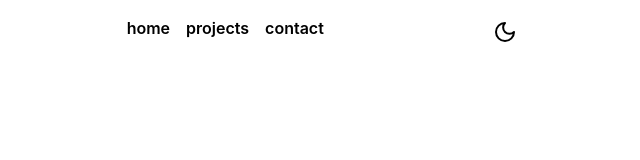
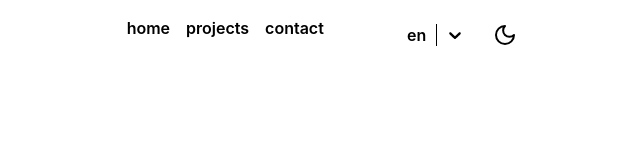
Before and after one commit to guilhermepereira2917/portfolio, a React (Vite) app: page / in a window 1280 px wide. Shown: the top 160 px of the page, without its empty margins (316-956 px from the left). Built offline with nearby package versions, Linux system fonts and the light colour scheme.

Commit message:
add language select component

```diff
--- a/package.json
+++ b/package.json
@@ -14,7 +14,8 @@
     "lucide-react": "^0.479.0",
     "postcss": "^8.5.3",
     "react": "^19.0.0",
-    "react-dom": "^19.0.0"
+    "react-dom": "^19.0.0",
+    "react-select": "^5.10.1"
   },
   "devDependencies": {
     "@eslint/js": "^9.21.0",
--- a/src/App.tsx
+++ b/src/App.tsx
@@ -1,4 +1,4 @@
-import Header from "./Header"
+import Header from "./components/Header"
 
 export default function App() {
   return (
--- a/src/Header.tsx
+++ /dev/null
@@ -1,24 +0,0 @@
-import { Moon, Sun } from "lucide-react";
-import { ReactNode } from "react";
-import useTheme from "./useTheme";
-
-export default function Header(): ReactNode {
-  const [theme, toggleTheme] = useTheme()
-
-  const changeThemeButtonsClassname = "text-primary-text"
-
-  return (
-    <header className="w-full flex justify-between p-4 text-secondary-text font-semibold">
-      <div className="flex gap-4">
-        <nav>home</nav>
-        <nav>projects</nav>
-        <nav>contact</nav>
-      </div>
-      <div>
-        <button onClick={toggleTheme} className="cursor-pointer p-1 rounded hover:bg-hover">
-          {theme === "dark" ? <Sun className={changeThemeButtonsClassname} /> : <Moon className={changeThemeButtonsClassname} />}
-        </button>
-      </div>
-    </header>
-  )
-}
--- /dev/null
+++ b/src/components/Header.tsx
@@ -0,0 +1,19 @@
+import { ReactNode } from "react";
+import ThemeSelector from "./ThemeSelector";
+import LanguageSelector from "./LanguageSelector";
+
+export default function Header(): ReactNode {
+  return (
+    <header className="w-full flex justify-between p-4 text-secondary-text font-semibold">
+      <div className="flex gap-4">
+        <nav>home</nav>
+        <nav>projects</nav>
+        <nav>contact</nav>
+      </div>
+      <div className="flex gap-4">
+        <LanguageSelector />
+        <ThemeSelector />
+      </div>
+    </header>
+  )
+}
--- /dev/null
+++ b/src/components/LanguageSelector.tsx
@@ -0,0 +1,51 @@
+import { ReactNode } from 'react';
+import Select, { StylesConfig } from "react-select";
+
+const options = [
+  { value: 'en', label: 'en', fixed: true },
+  { value: 'pt', label: 'pt' },
+]
+
+const customStyle: StylesConfig = {
+  control: (styles, { isFocused }) => ({
+    ...styles,
+    backgroundColor: isFocused ? "var(--hover)" : "var(--background)",
+    border: isFocused ? "1px solid var(--secondary-text)" : "1px solid var(--hover)",
+    boxShadow: "none",
+    "&:hover": {
+      border: "1px solid var(--secondary-text)",
+      boxShadow: "none"
+    }
+  }),
+  singleValue: (styles) => ({
+    ...styles,
+    color: "var(--primary-text)",
+  }),
+  option: (styles, { isFocused }) => ({
+    ...styles,
+    backgroundColor: isFocused ? "var(--hover)" : "var(--background)",
+  }),
+  menuList: (styles) => ({
+    ...styles,
+    backgroundColor: "var(--hover)",
+    border: "1px solid var(--secondary-text)",
+    borderRadius: "0.25rem"
+  }),
+  indicatorSeparator: (styles) => ({
+    ...styles,
+    backgroundColor: "var(--primary-text)",
+  }),
+  dropdownIndicator: (styles) => ({
+    ...styles,
+    color: "var(--primary-text)",
+    "&:hover": {
+      color: "var(--primary-text)",
+    }
+  }),
+}
+
+export default function LanguageSelector(): ReactNode {
+  return (
+    <Select options={options} defaultValue={options[0]} isSearchable={false} styles={customStyle} />
+  )
+}
--- /dev/null
+++ b/src/components/ThemeSelector.tsx
@@ -0,0 +1,14 @@
+import { Moon, Sun } from "lucide-react";
+import { ReactNode } from "react";
+import useTheme from "../api/useTheme";
+
+export default function ThemeSelector(): ReactNode {
+  const [theme, toggleTheme] = useTheme()
+  const changeThemeButtonsClassname = "text-primary-text"
+
+  return (
+    <button onClick={toggleTheme} className="cursor-pointer p-1 rounded hover:bg-hover">
+      {theme === "dark" ? <Sun className={changeThemeButtonsClassname} /> : <Moon className={changeThemeButtonsClassname} />}
+    </button>
+  )
+}
```
Also changed, not shown: src/api/useTheme.ts (renamed from src/useTheme.ts), 1 other file (tests, documents, lock files or other folders).
